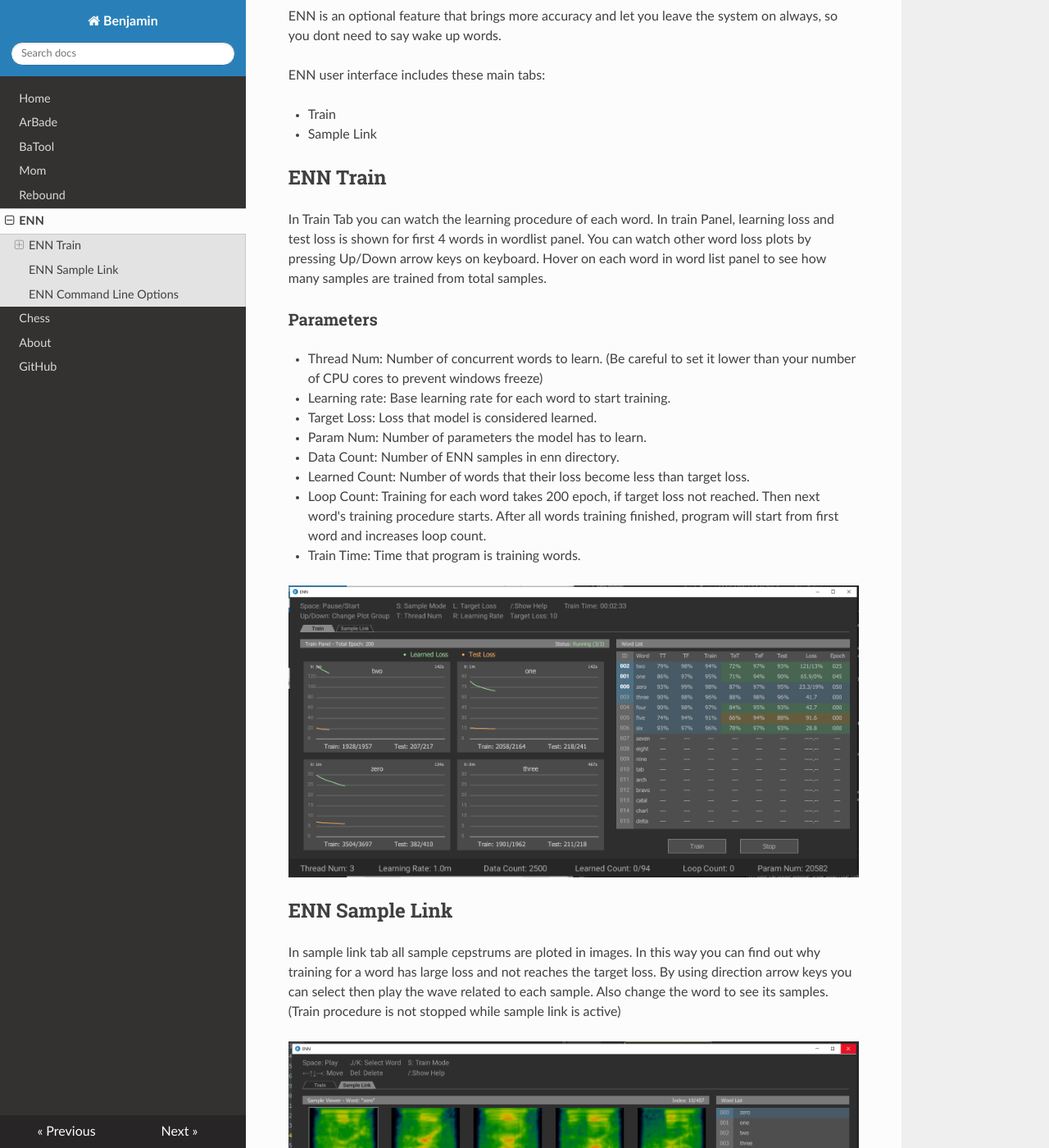
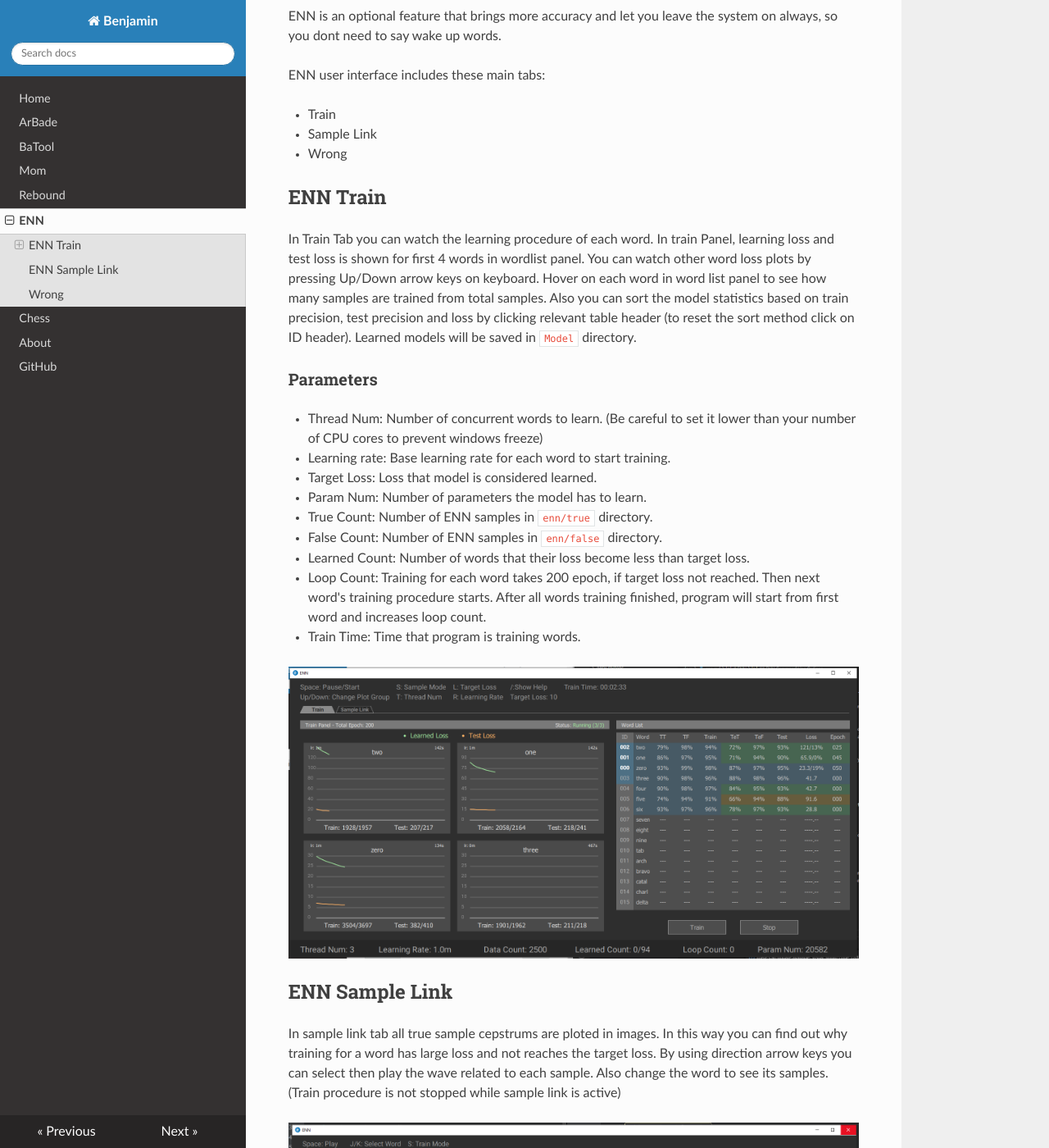
Before and after one commit to benjamin-asr/benjamin-asr.github.io, an MkDocs documentation site: the page built from docs/enn.md, in a window 1280 px wide and 1400 px high, scrolled down 296 px. Shown: the whole window at 82% size. Built offline with MkDocs 1.6.1, drawn with Linux system fonts in a browser that asks for light colours; nearby versions of some CDN libraries; some of the changed text lies outside the part shown.

Commit message:
Explain Wrong Tab in ENN Docs

```diff
--- a/docs/enn.md
+++ b/docs/enn.md
@@ -10,10 +10,11 @@
 
 * Train
 * Sample Link
+* Wrong
 
 ## ENN Train
 
-In Train Tab you can watch the learning procedure of each word. In train Panel, learning loss and test loss is shown for first 4 words in wordlist panel. You can watch other word loss plots by pressing Up/Down arrow keys on keyboard. Hover on each word in word list panel to see how many samples are trained from total samples.
+In Train Tab you can watch the learning procedure of each word. In train Panel, learning loss and test loss is shown for first 4 words in wordlist panel. You can watch other word loss plots by pressing Up/Down arrow keys on keyboard. Hover on each word in word list panel to see how many samples are trained from total samples. Also you can sort the model statistics based on train precision, test precision and loss by clicking relevant table header (to reset the sort method click on ID header). Learned models will be saved in `Model` directory.
 
 ### Parameters
 
@@ -25,7 +26,9 @@
 
 * Param Num: Number of parameters the model has to learn.
 
-* Data Count: Number of ENN samples in enn directory.
+* True Count: Number of ENN samples in `enn/true` directory.
+
+* False Count: Number of ENN samples in `enn/false` directory.
 
 * Learned Count: Number of words that their loss become less than target loss.
 
@@ -37,20 +40,11 @@
 
 ## ENN Sample Link
 
-In sample link tab all sample cepstrums are ploted in images. In this way you can find out why training for a word has large loss and not reaches the target loss.
+In sample link tab all true sample cepstrums are ploted in images. In this way you can find out why training for a word has large loss and not reaches the target loss.
 By using direction arrow keys you can select then play the wave related to each sample. Also change the word to see its samples. (Train procedure is not stopped while sample link is active)
 
 ![sampleLink](../img/enn_sample_link.png)
 
-## ENN Command Line Options
+## Wrong
 
-* `-u`: Set UI mode, to see the samples' image created from binary array.
-* `-t`: Set Test mode
-* `-f`: Testing reading file to create a dataset
-* `-l`: Followed by a number to set learning rate for training neural network. e.g:
-
-        enn.exe -l 0.001
-
-* `-w`: Followed by a string to set the word you want to train. By using this option, training will be done only on the specified word.
-
-        enn.exe -w sierra
+In training procedure, some samples couldn't be learned, they will be stored in `Models/Wrong` directory. For each model there is a relevant `.wrong` file that is filled by all failed samples. In the same way as `Sample Link` you can watch wrong detected sample cepstrums and here relevant recorded wave. The label for each sample is shown in right bottom corner of its cepstrum.
```
Also changed, not shown: site/enn/index.html, site/index.html, site/search/search_index.json, 1 other file.
